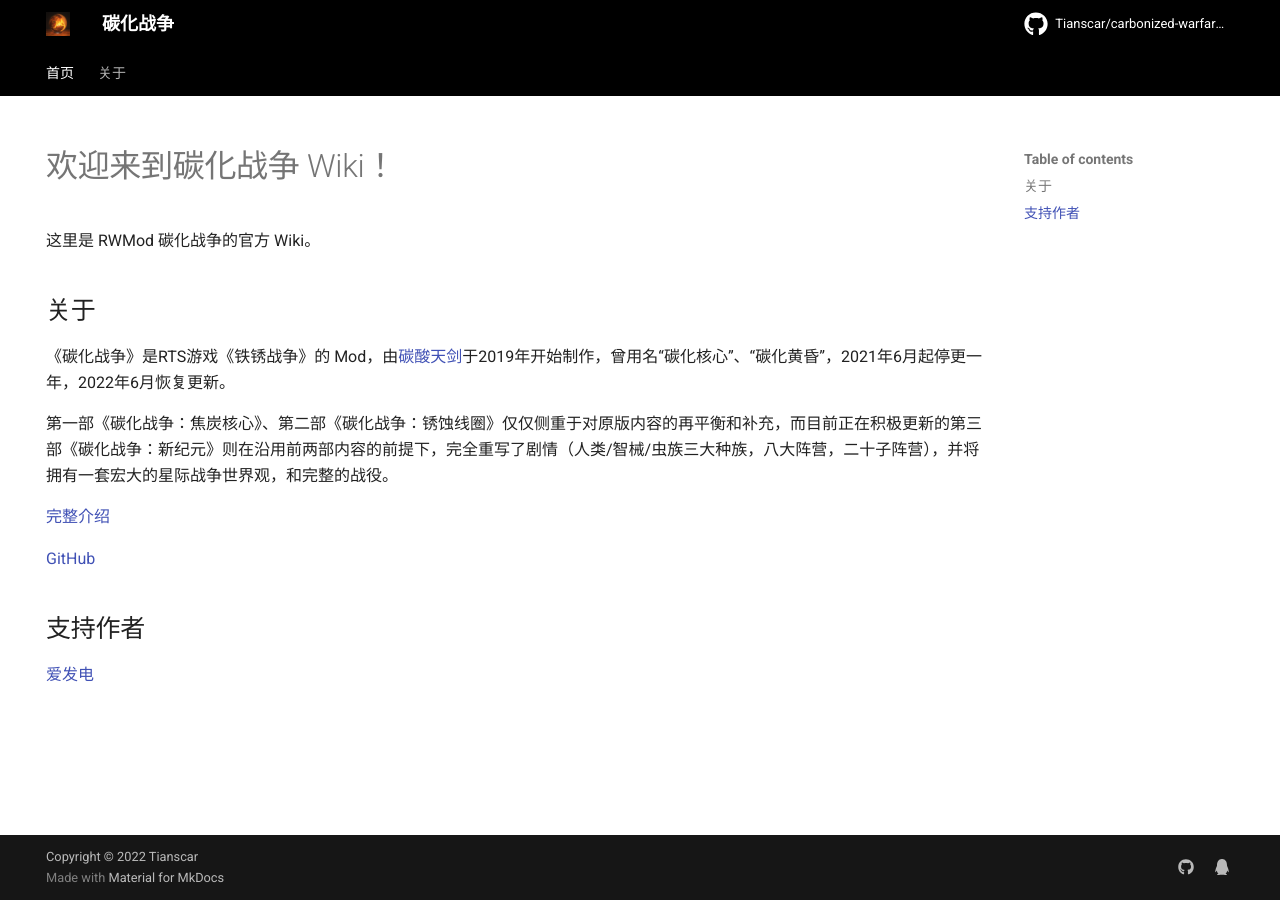
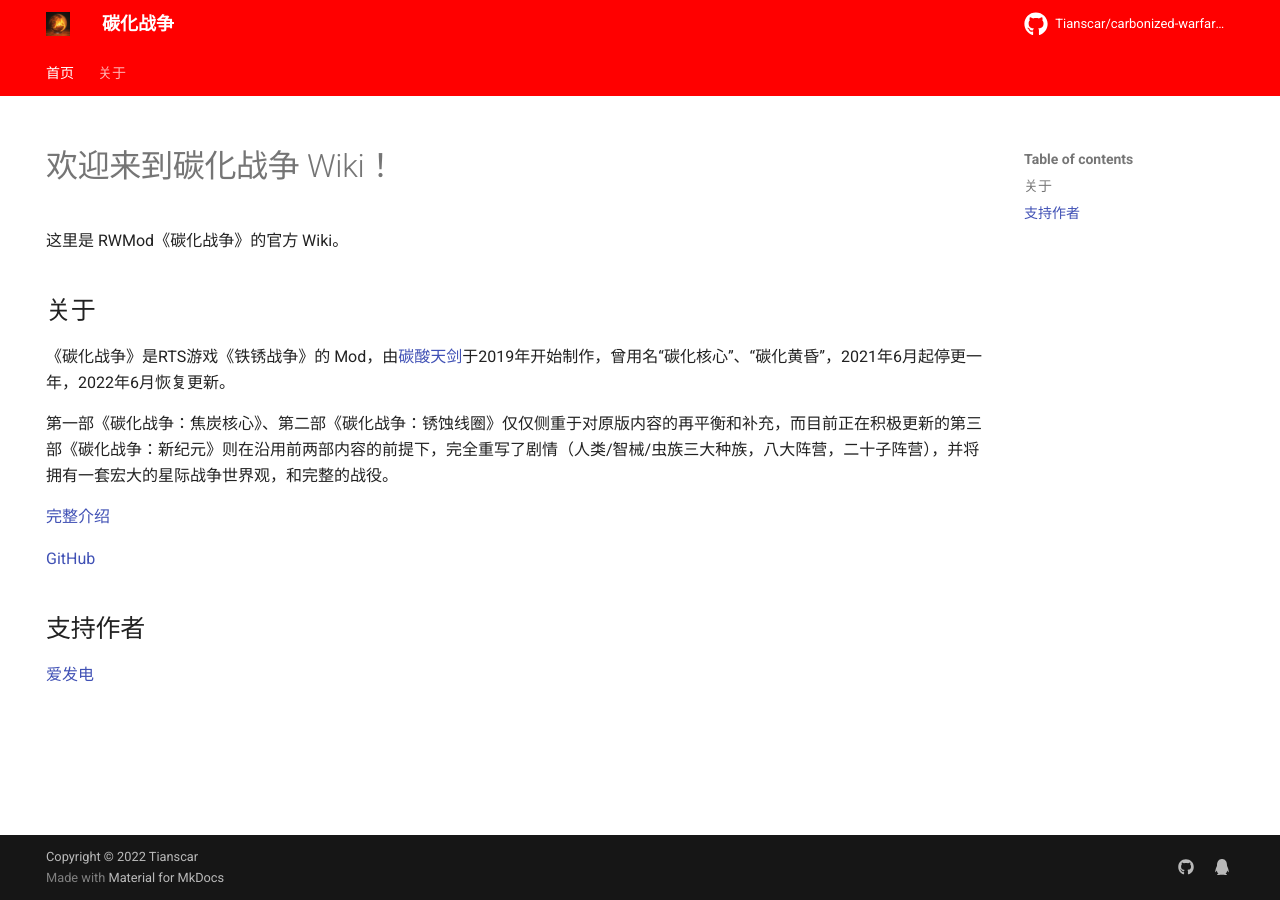
Before and after one commit to AnsdoShip/carbonized-warfare-rwmod-wiki, an MkDocs documentation site: the page built from docs/index.md, in a window 1280 px wide. Built offline with MkDocs 1.6.1 and Material for MkDocs 9.7.7, drawn with Linux system fonts in a browser that asks for light colours; comment, search, counter and statistics services are not loaded.

```diff
--- a/docs/index.md
+++ b/docs/index.md
@@ -4,7 +4,7 @@ hide:
 ---
 
 # 欢迎来到碳化战争 Wiki！
-这里是 RWMod 碳化战争的官方 Wiki。
+这里是 RWMod《碳化战争》的官方 Wiki。
 
 ## 关于
 《碳化战争》是RTS游戏《铁锈战争》的 Mod，由[碳酸天剑](https://github.com/Tianscar)于2019年开始制作，曾用名“碳化核心”、“碳化黄昏”，2021年6月起停更一年，2022年6月恢复更新。
--- a/docs/stylesheets/extra.css
+++ b/docs/stylesheets/extra.css
@@ -1,4 +1,4 @@
 * {
-  --md-primary-fg-color:        #000000;
+  --md-primary-fg-color:        #FF0000;
   --md-accent-fg-color:         #FF0000;
 }
```
